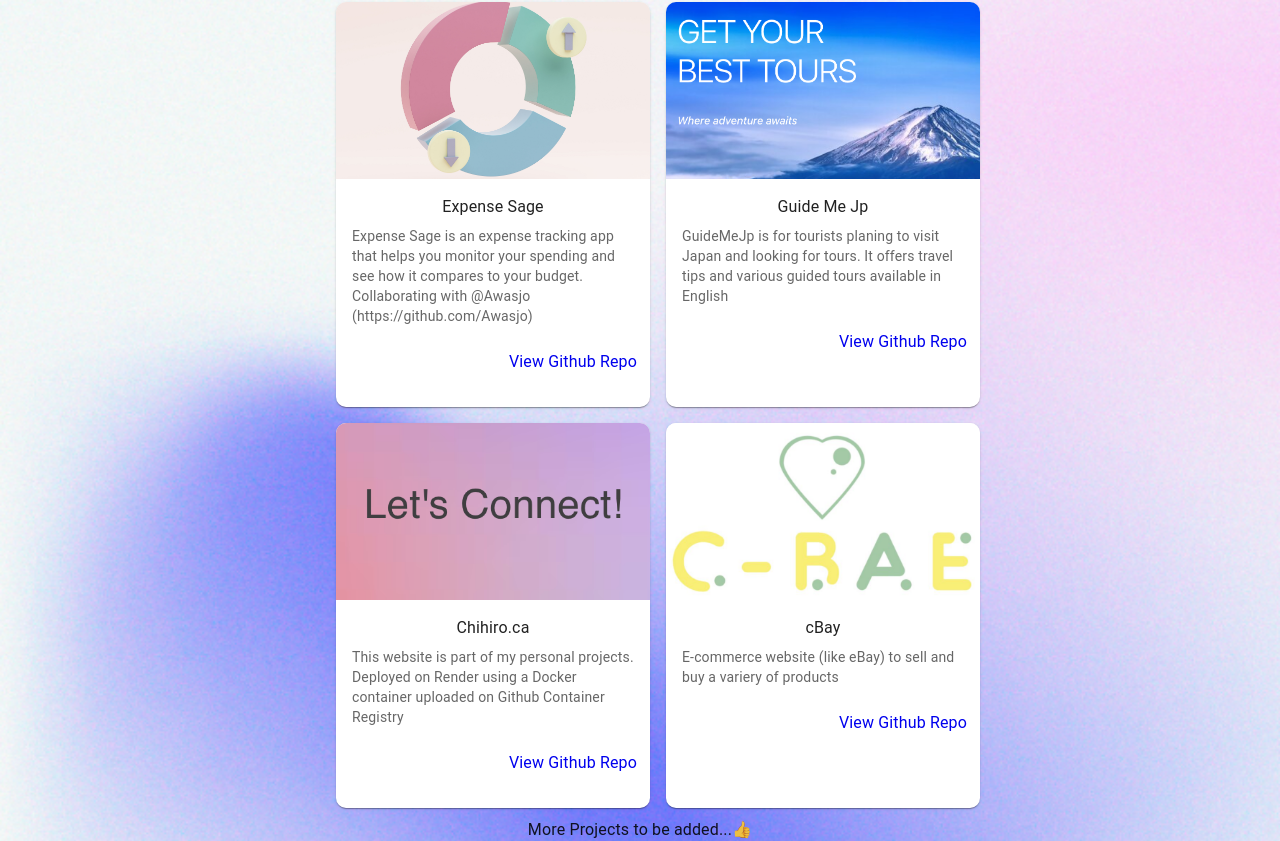
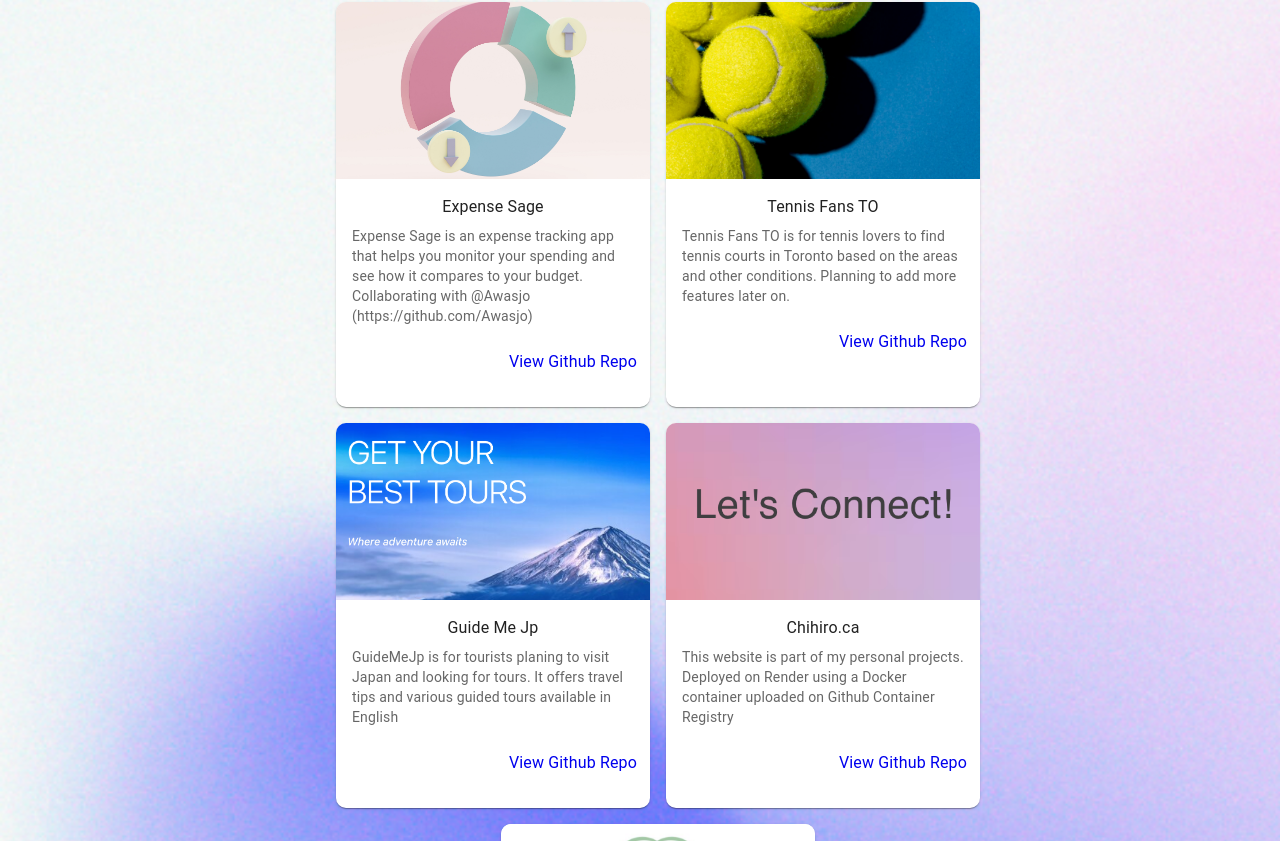
Before and after one commit to Chihiro88G/aboutme-s3, a React (Create React App) app: page /projects in a window 1280 px wide. Shown: the part 199-1040 px from the top of the page. Built offline with nearby package versions, Linux system fonts and the light colour scheme; the HTML template or start-up script is replaced by a standard one.

Commit message:
added tennis fans to to projects

```diff
--- a/src/pages/Projects.js
+++ b/src/pages/Projects.js
@@ -4,6 +4,7 @@ import Title from "../components/Common/Title";
 import PageContainer from "../components/Common/PageContainer";
 import ProjectCard from "../components/Projects/ProjectCard";
 import expenseSageImg from "../images/expense-sage.jpg";
+import tennisFansToImg from "../images/tennis-fans-to.png";
 import guideMeImg from "../images/guideme-jp.png";
 import chihiroCaImg from "../images/chihiro-ca.png";
 import cbayImg from "../images/cbay.png";
@@ -49,6 +50,15 @@ export default function Projects() {
 
         <Grid item xs={12} md={6} sx={{ padding: 0 }}>
           <ProjectCard
+            name='Tennis Fans TO'
+            overview='Tennis Fans TO is for tennis lovers to find tennis courts in Toronto based on the areas and other conditions. Planning to add more features later on.'
+            link={gitUri + 'tennis-fans-to'}
+            imgUrl={tennisFansToImg}
+          />
+        </Grid>
+
+        <Grid item xs={12} md={6} sx={{ padding: 0 }}>
+          <ProjectCard
             name='Guide Me Jp'
             overview='GuideMeJp is for tourists planing to visit Japan and looking for tours. It offers travel tips and various guided tours available in English'
             link={gitUri + 'jp-guides'}
```
Also changed, not shown: src/images/tennis-fans-to.png (added).
